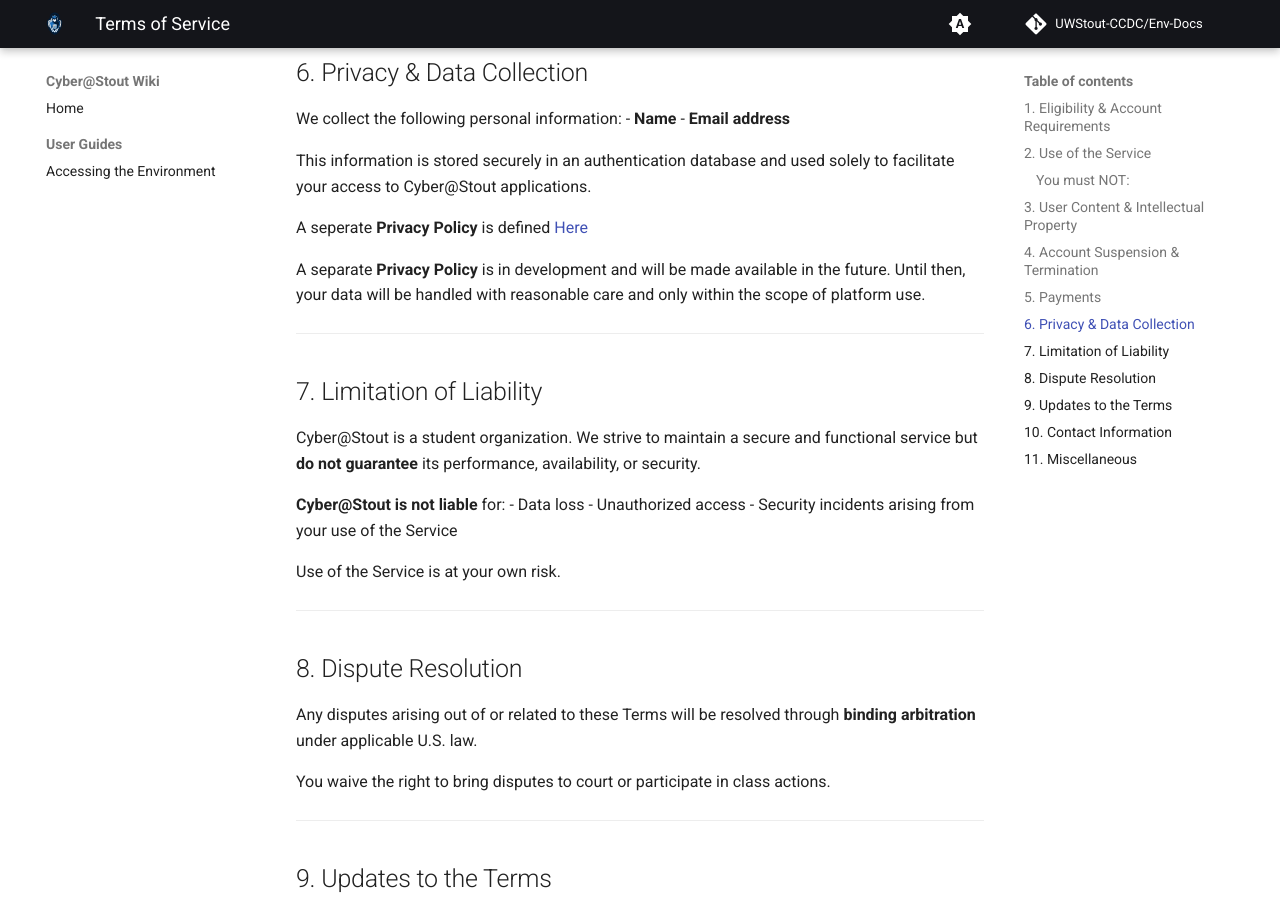
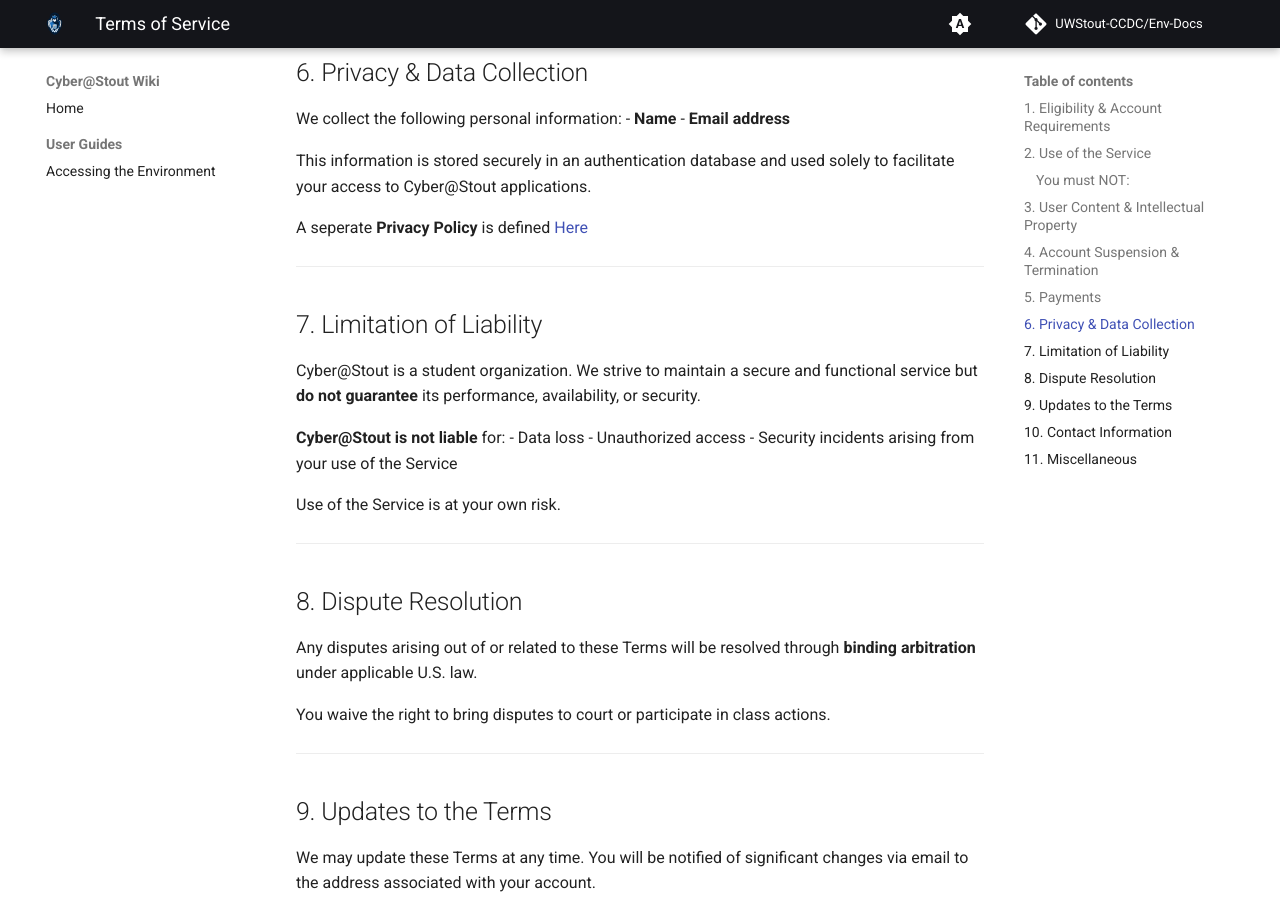
Before and after one commit to UWStout-CCDC/Env-Docs, an MkDocs documentation site: the page built from docs/misc/sso-terms-of-service.md, in a window 1280 px wide and 900 px high, scrolled down 1909 px. Built offline with MkDocs 1.6.1 and Material for MkDocs 9.7.7, drawn with Linux system fonts in a browser that asks for light colours; comment, search, counter and statistics services are not loaded.

Commit message:
Remove outdated privacy policy notice and link to the current Privacy Policy document in Terms of Service

```diff
--- a/docs/misc/sso-terms-of-service.md
+++ b/docs/misc/sso-terms-of-service.md
@@ -70,8 +70,6 @@
 
 A seperate **Privacy Policy** is defined [Here](misc/sso-privacy-policy.md)
 
-A separate **Privacy Policy** is in development and will be made available in the future. Until then, your data will be handled with reasonable care and only within the scope of platform use.
-
 ---
 
 ## 7. Limitation of Liability
```
